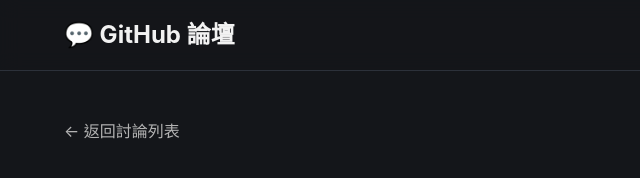
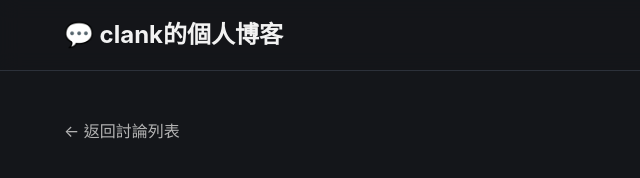
Before and after one commit to Clank9563/Clank.github.io, a website: page discussion.html in a window 1280 px wide. Shown: the whole page, without its empty margins (0-640 px from the left). Drawn offline with nearby package versions, Linux system fonts and the light colour scheme.

```diff
--- a/discussion.html
+++ b/discussion.html
@@ -224,7 +224,7 @@
     <nav class="navbar">
         <div class="container navbar-content">
             <a href="index.html" class="navbar-brand">
-                💬 GitHub 論壇
+                💬 clank的個人博客
             </a>
             <div class="navbar-actions">
                 <div id="userInfo"></div>
```
